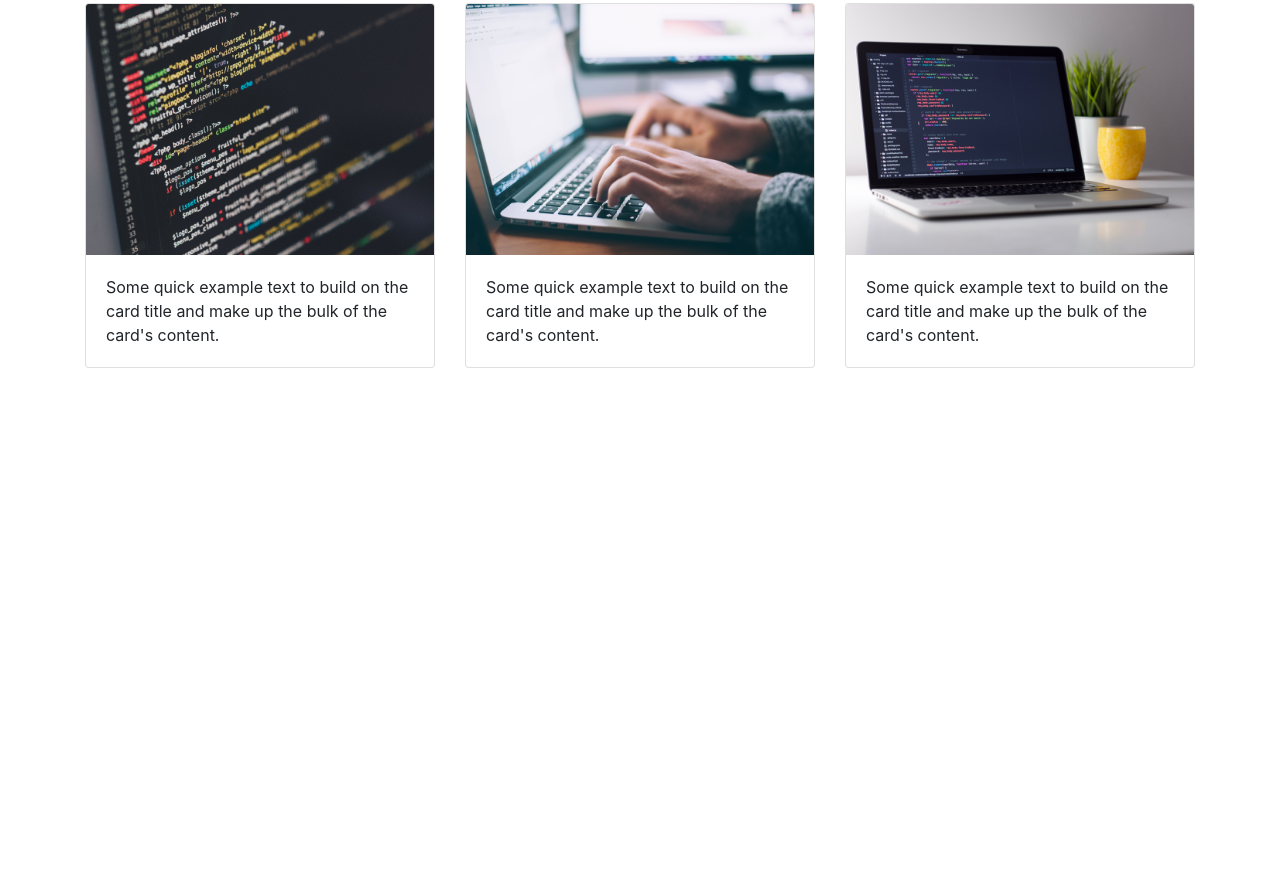
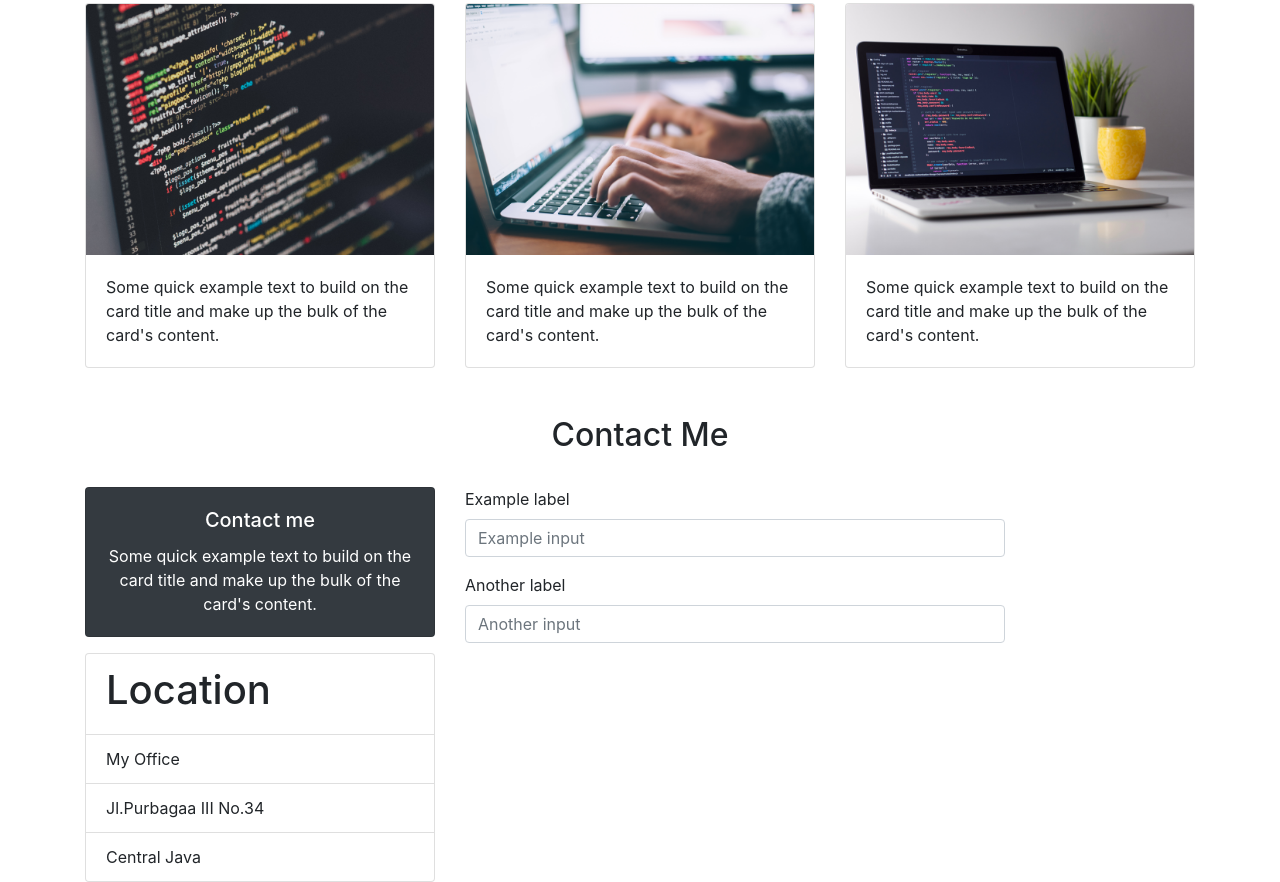
Before and after one commit to AITY247/trial_simple_web, a plain HTML site: page index.html in a window 1280 px wide. Shown: the part 1356-2238 px from the top of the page. Before the commit the page ends 1748 px from the top, so only its background shows below. Drawn offline with nearby package versions, Linux system fonts and the light colour scheme.

Commit message:
Menambahkan Contact Us sampai di Location

```diff
--- a/index.html
+++ b/index.html
@@ -128,7 +128,44 @@
 
 </div>
 <!-- Contact Us -->
+<section id="Contact" class="Contact">
+    <div class="container">
+        <div class="row pt-4 mb-4">
+            <div class="col text-center">
+                <h2>Contact Me</h2>
+            </div>
+        </div>
 
+        <div class="row">
+            <div class="col-lg-4">
+                <div class="card text-white bg-dark mb-3">
+                    <div class="card-body text-center">
+                        <h5 class="card-title">Contact me</h5>
+                        <p class="card-text">Some quick example text to build on the card title and make up the bulk of the card's content.</p>
+                    </div>
+                </div>
+            <ul class="list-group">
+                <li class="list-group-item"><h1>Location</h1></li>
+                <li class="list-group-item">My Office</li>
+                <li class="list-group-item">Jl.Purbagaa III No.34</li>
+                <li class="list-group-item">Central Java</li>
+            </ul>
+        </div>
+        <div class="col-lg-6">
+            <form>
+                <div class="form-group">
+                    <label for="formGroupExampleInput">Example label</label>
+                    <input type="text" class="form-control" id="formGroupExampleInput" placeholder="Example input">
+                </div>
+                <div class="form-group">
+                    <label for="formGroupExampleInput2">Another label</label>
+                    <input type="text" class="form-control" id="formGroupExampleInput2" placeholder="Another input">
+                </div>
+            </form>
+        </div>
+
+    </div>
+</section>
 
     <!-- Optional JavaScript -->
     <!-- jQuery first, then Popper.js, then Bootstrap JS -->
```
